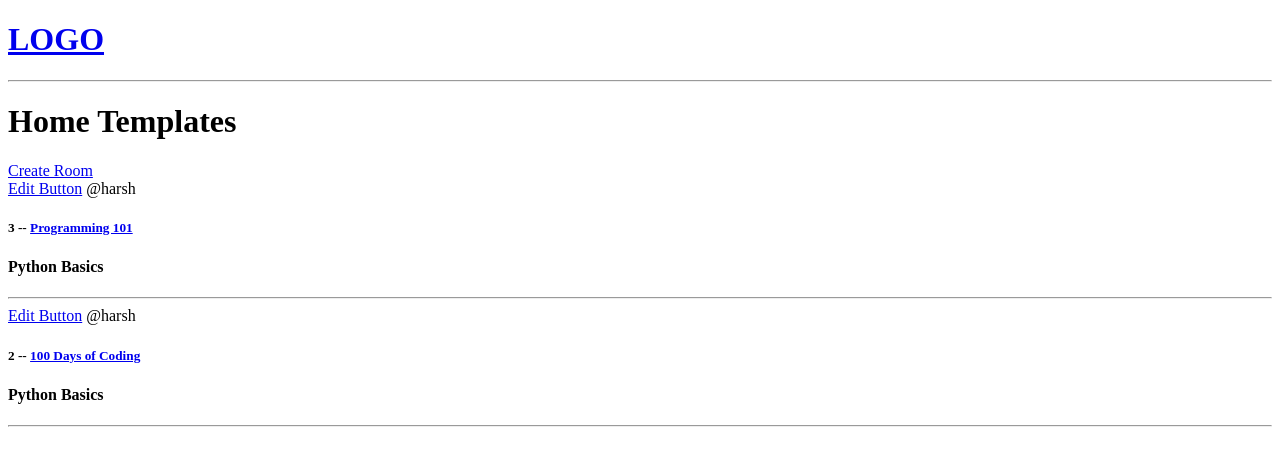
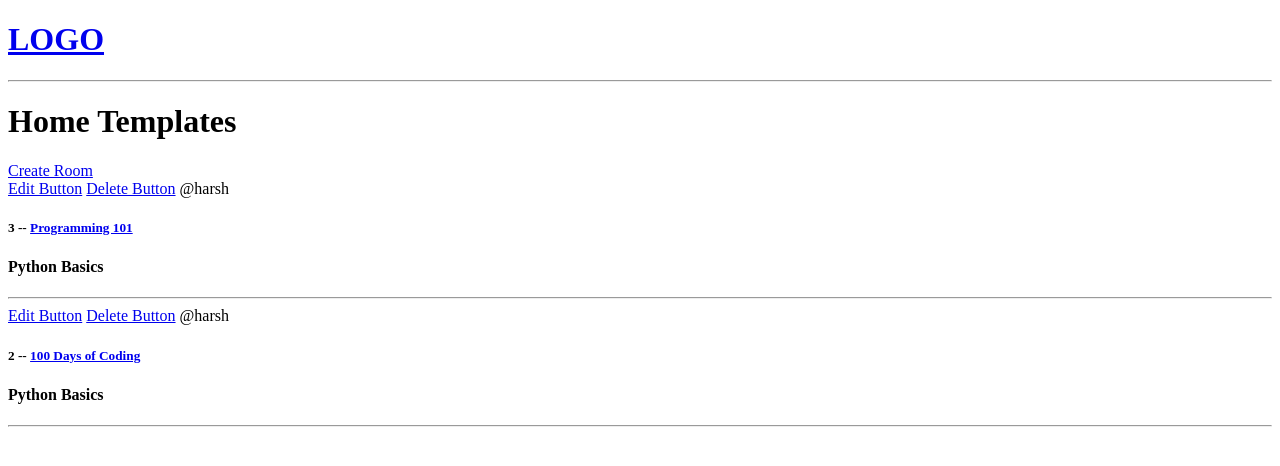
Before and after one commit to samstyles17/Django-Tutorial, a Django app: page / in a window 1280 px wide. Shown: the top 466 px of the page. Run offline with Django 5.2, Linux system fonts and the light colour scheme; data comes from the database, SQL or seed files in the repository; both versions use the stored data as it was after the commit.

Commit message:
completed CRUD with delete operation

```diff
--- a/base/templates/base/home.html
+++ b/base/templates/base/home.html
@@ -7,6 +7,7 @@
             {% for room in rooms %}
             <div>
                 <a href="{% url 'update-room' room.id %}">Edit Button</a>
+                <a href="{% url 'delete-room' room.id%}">Delete Button</a>
                 <span>@{{room.host.username}}</span>
                 <h5>{{room.id}} -- <a href = "{% url 'room' room.id}"> {{room.name}}</a></h5>
                 <h4>{{room.topic.name}}</h4>
--- a/base/urls.py
+++ b/base/urls.py
@@ -6,4 +6,5 @@ urlpatterns = [
     path('room/<str:pk>/',views.room, name= "room"),
     path('create-room/',views.createRoom, name="create-room"),
     path('update-room/<str:pk>', views.updateRoom, name='update-room'),
+    path('delete-room/<str:pk>', views.deleteRoom, name="delete-room")
     ]
--- a/base/views.py
+++ b/base/views.py
@@ -42,3 +42,10 @@ def updateRoom(request, pk):
             return redirect('home')
     context = {'form':form}
     return render(request, 'base/room_form.html', context)
+
+def deleteRoom(request, pk):
+    room = Room.objects.get(id=pk)
+    if request.method == "POST":
+        room.delete()
+        return redirect('home')
+    return render(request,'base/delete.html',{'obj':room})
```
Also changed, not shown: base/templates/base/delete.html (added, +10 -0 lines), db.sqlite3.
